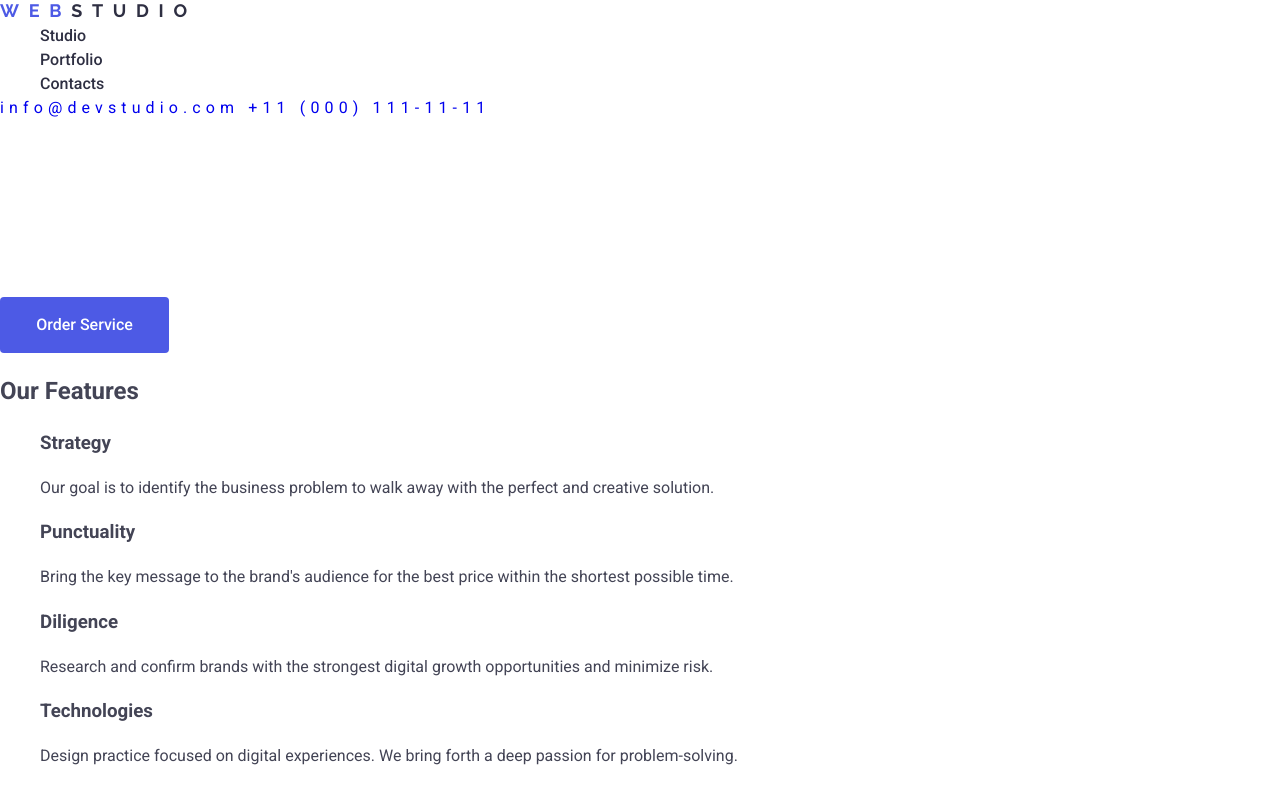
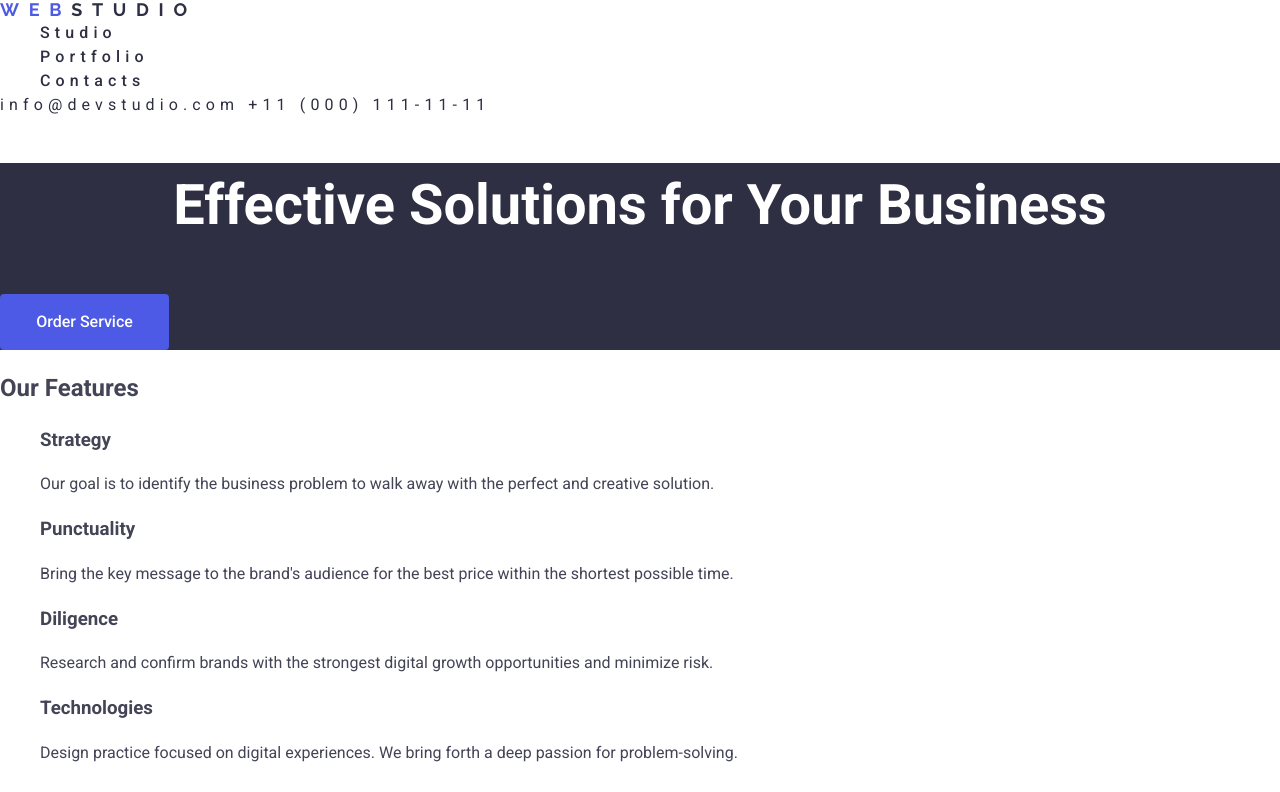
Before and after one commit to grrotterr/goit-markup-hw-02, a plain HTML site: page index.html in a window 1280 px wide. Shown: the top 792 px of the page. Drawn offline with nearby package versions, Linux system fonts and the light colour scheme.

Commit message:
Update styles.css

```diff
--- a/css/styles.css
+++ b/css/styles.css
@@ -8,11 +8,14 @@ body{
 
 header{
     background-color: #FFFFFF;
+    letter-spacing: 1.12em;
+    line-height: 1.07;
 }
 
 
 a{
     text-decoration: none;
+    color: #2E2F42;
 
 }
 
@@ -88,13 +91,18 @@ address.contacts{
     text-transform: uppercase;
 }
 
-.navi .navi-link{
+.navi{
+     font-family: 'Roboto', sans-serif;
+}
+
+.navi-link{
     font-family: 'Roboto', sans-serif;
     font-size: 16px;
     font-weight: 500;
     font-style: medium;
     color: #2E2F42;
     line-height: 1.5;
+    letter-spacing: 0.32em;
 }
 
 .navi .navi-link:hover,
@@ -102,7 +110,7 @@ address.contacts{
     color: #404bbf;
 }
 
-#main-section{
+.main-section{
     background-color: #2E2F42;
 
 }
@@ -130,7 +138,7 @@ address.contacts{
     border-radius: 4px;
 }
 
-#team{
+.team{
     background-color: #F4F4FD;
     font-family: "Roboto", sans-serif;
 }
```
